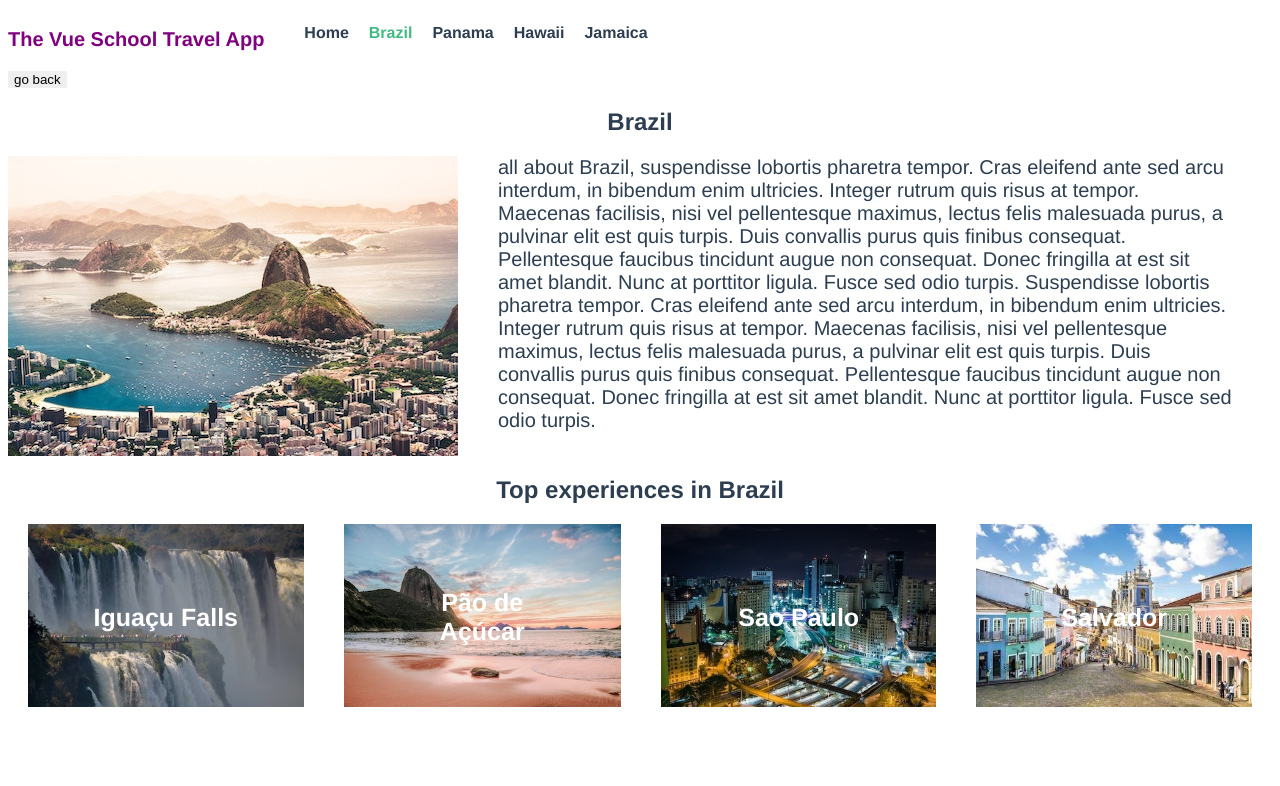
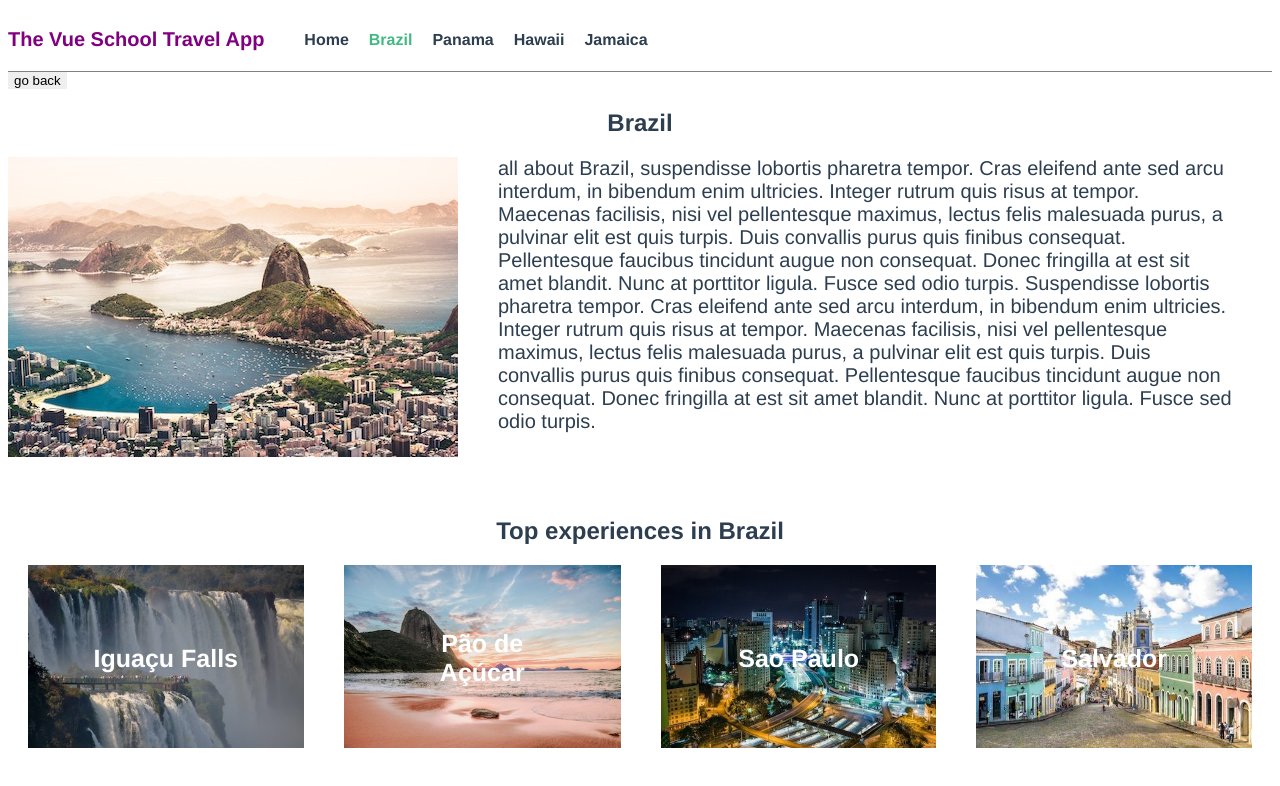
Before and after one commit to azheng19/vue-travel-app-alvin, a Vue app: page /destination/brazil in a window 1280 px wide. Shown: the top 786 px of the page. Built offline with nearby package versions, Linux system fonts and the light colour scheme.

Commit message:
control the scroll behavior of vue router

```diff
--- a/src/App.vue
+++ b/src/App.vue
@@ -1,7 +1,7 @@
 <template>
   <div id="app">
     <TheNavigation />
-    <transition name="fade">
+    <transition name="fade" mode="out-in">
       <router-view :key="$route.path" />
     </transition>
   </div>
--- a/src/components/TheNavigation.vue
+++ b/src/components/TheNavigation.vue
@@ -39,6 +39,12 @@
 <style scoped>
 #nav {
   display: flex;
+  align-items: center;
+  position: sticky;
+  top: 0;
+  background-color: white;
+  border-bottom: 1px solid grey;
+  z-index: 1;
 }
 
 #nav a {
--- a/src/router/index.js
+++ b/src/router/index.js
@@ -54,6 +54,23 @@
 const router = new VueRouter({
   mode: 'history',
   routes,
+  scrollBehavior(to, from, savedPosition) {
+    if (savedPosition) {
+      return savedPosition;
+    } else {
+      const position = {};
+      if (to.hash) {
+        position.selector = to.hash;
+        if (to.hash === '#experience') {
+          position.offset = { y: 250 };
+        }
+        if (document.querySelector(to.hash)) {
+          return position;
+        }
+        return false;
+      }
+    }
+  },
 });
 
 export default router;
--- a/src/views/DestinationDetailsView.vue
+++ b/src/views/DestinationDetailsView.vue
@@ -13,7 +13,7 @@
     </section>
     <section class="experiences">
       <h2>Top experiences in {{ destination.name }}</h2>
-      <div class="cards">
+      <div class="cards" id="experience">
         <div
           v-for="experience in destination.experiences"
           :key="experience.slug"
@@ -23,6 +23,7 @@
             :to="{
               name: 'experienceDetails',
               params: { experienceSlug: experience.slug },
+              hash: '#experience',
             }"
           >
             <img
@@ -72,6 +73,9 @@
   width: 100%;
   max-height: 400px;
 }
+.experiences {
+  padding: 40px 0;
+}
 .destination-details {
   display: flex;
   justify-content: space-between;
--- a/src/views/ExperienceDetailsView.vue
+++ b/src/views/ExperienceDetailsView.vue
@@ -1,6 +1,5 @@
 <template>
   <section>
-    <h1>Experiences</h1>
     <h2>{{ experience.name }}</h2>
     <div class="experience-details">
       <img
```
